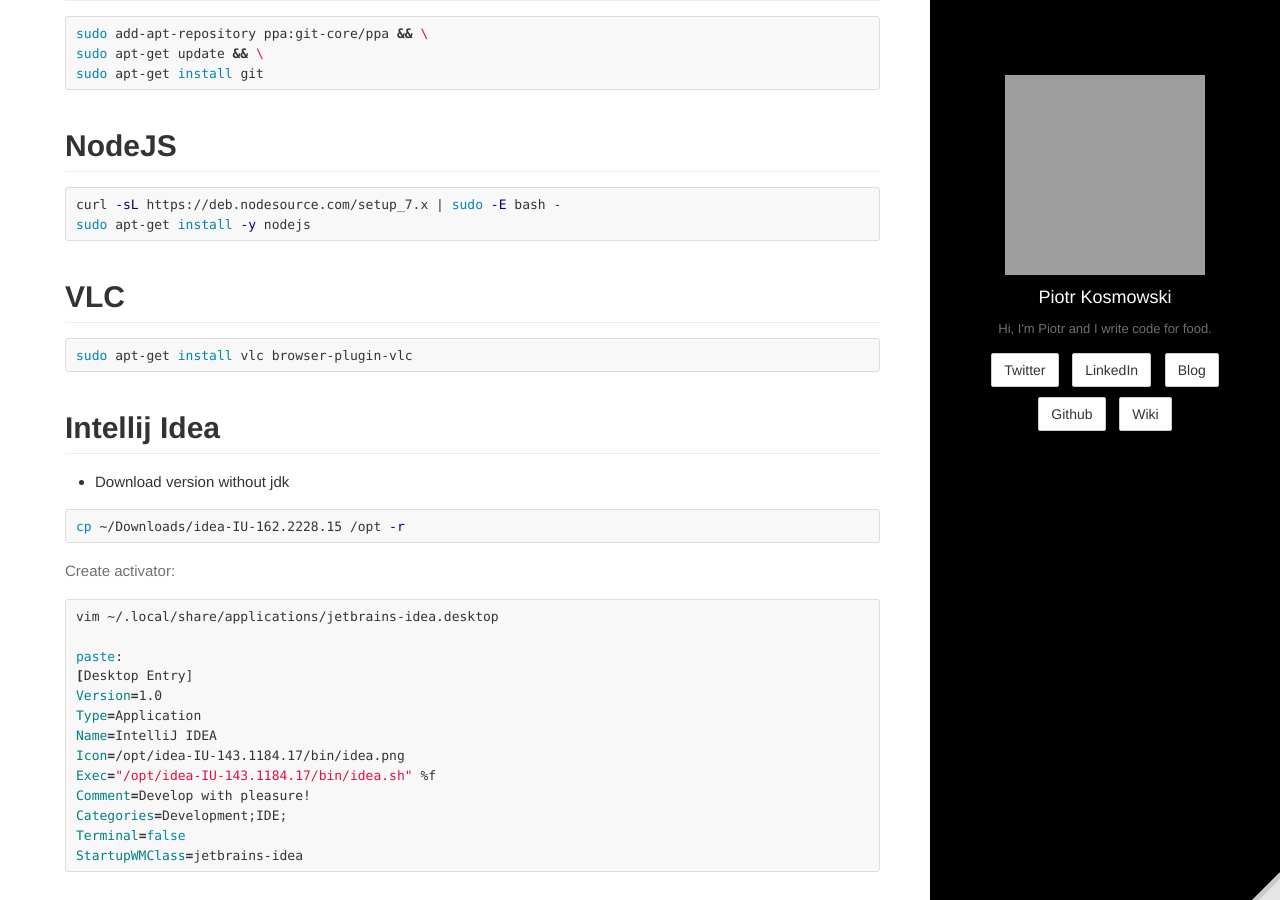
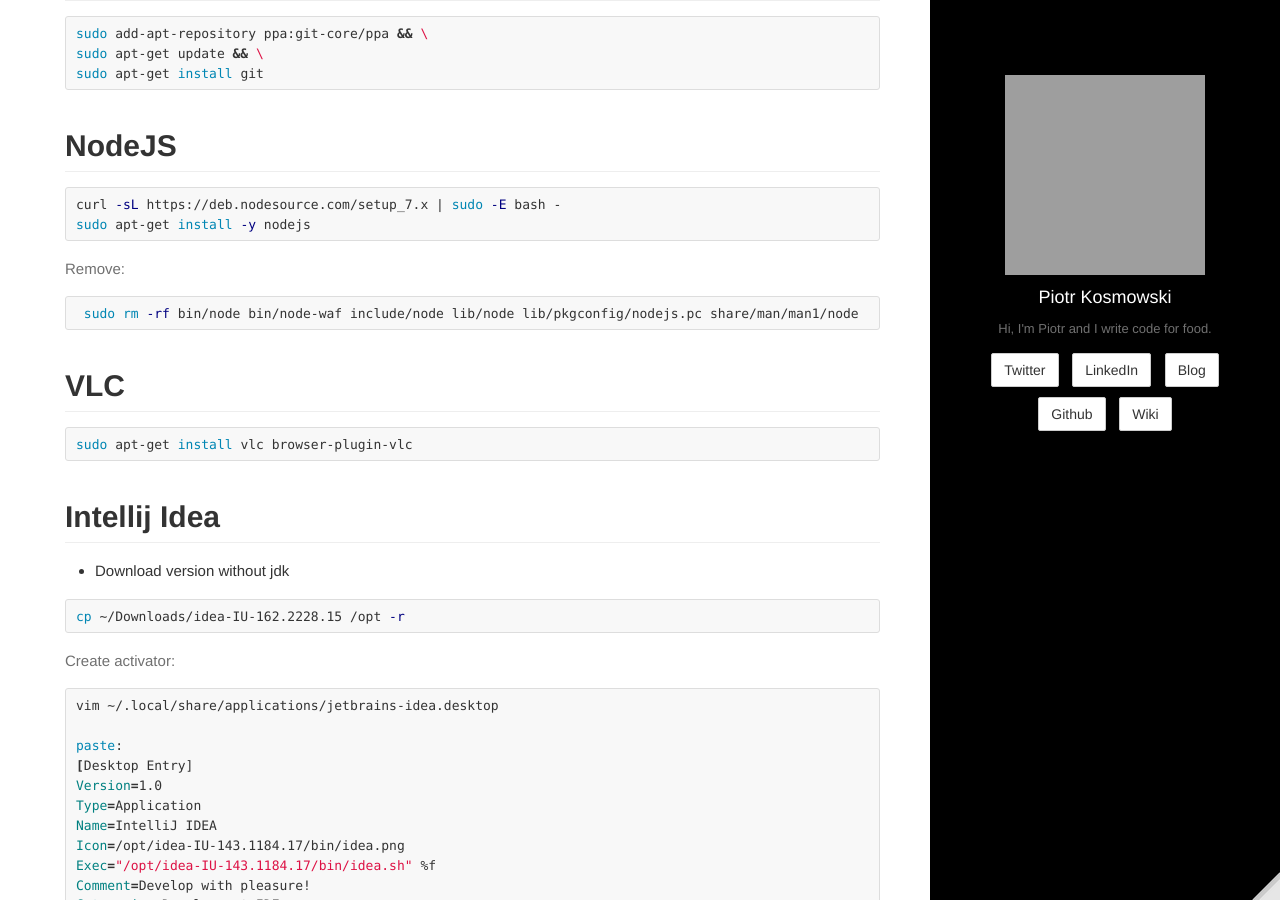
Before and after one commit to kospiotr/kospiotr.github.io, a Jekyll site: the page built from wiki/unix.md, in a window 1280 px wide and 900 px high, scrolled down 2675 px. Built offline with Jekyll 4.4.1, drawn with Linux system fonts in a browser that asks for light colours; grey boxes are pictures that could not be loaded.

Commit message:
Update unix.md

````diff
--- a/wiki/unix.md
+++ b/wiki/unix.md
@@ -98,6 +98,12 @@
 sudo apt-get install -y nodejs
 ```
 
+Remove:
+
+```bash
+ sudo rm -rf bin/node bin/node-waf include/node lib/node lib/pkgconfig/nodejs.pc share/man/man1/node
+ ```
+
 ## VLC
 
 ```bash
````
